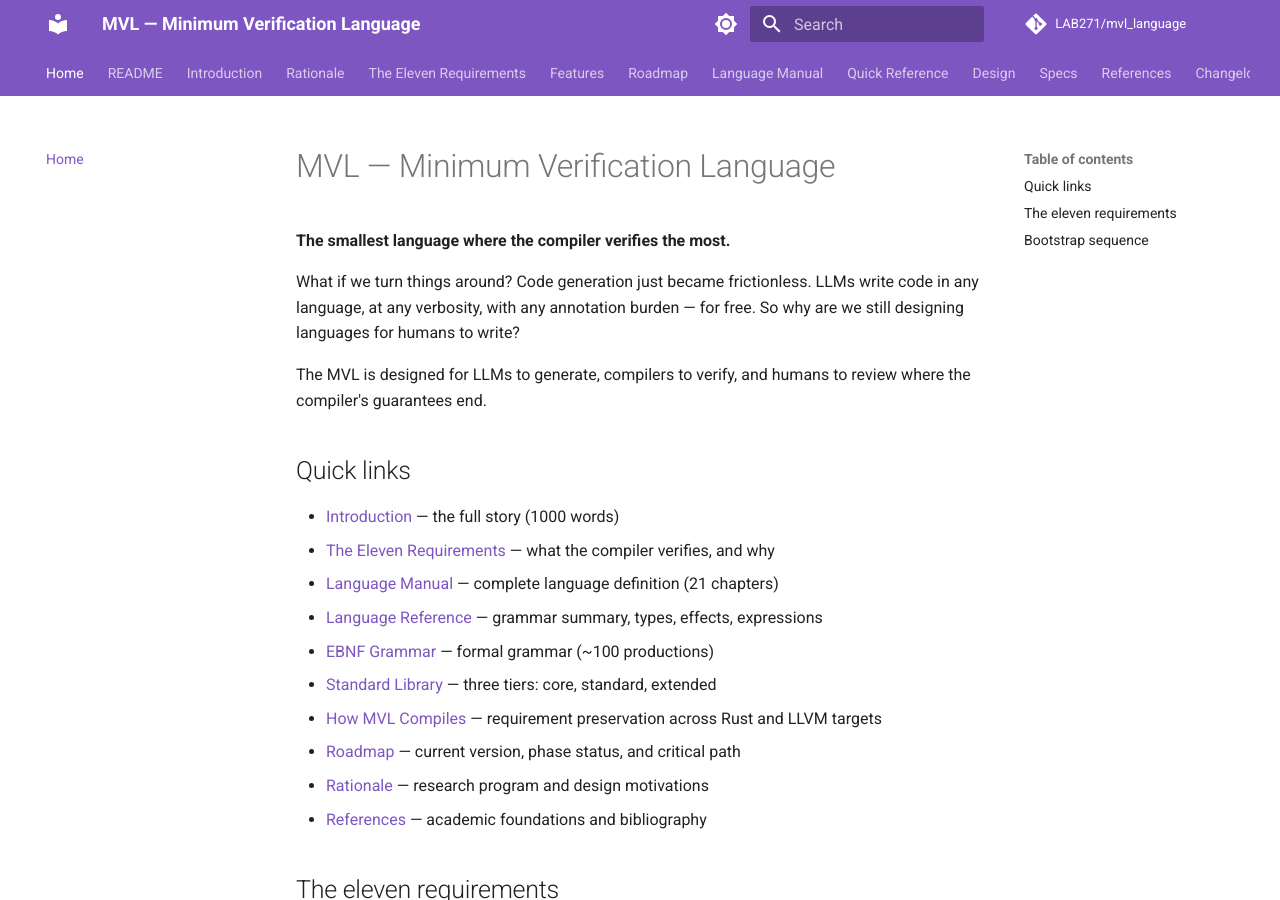
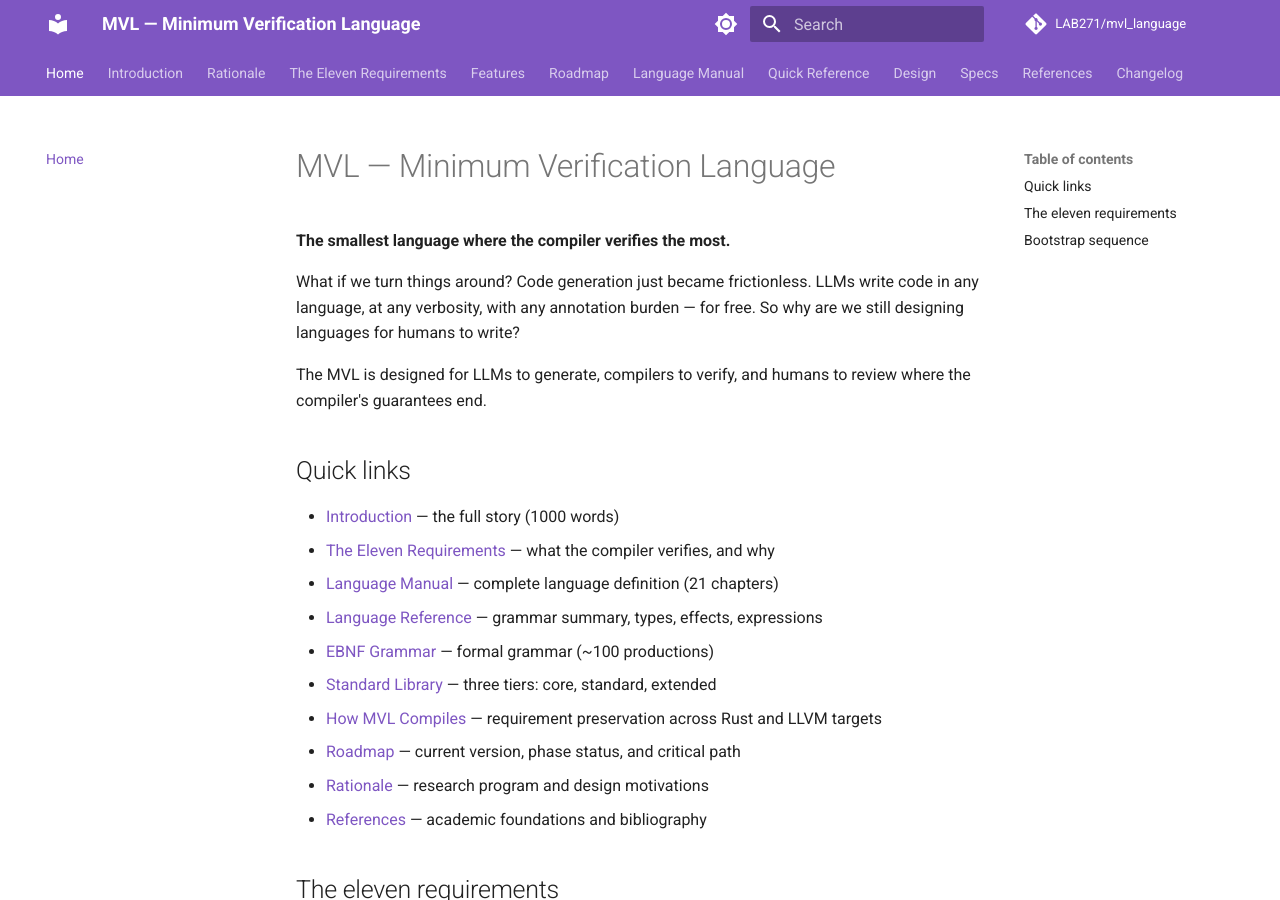
Before and after one commit to mvl-lang/mvl, an MkDocs documentation site: the page built from docs/index.md, in a window 1280 px wide and 900 px high. Built offline with MkDocs 1.6.1 and Material for MkDocs 9.7.7, drawn with Linux system fonts in a browser that asks for light colours; comment, search, counter and statistics services are not loaded.

Commit message:
chore(docs): drop README.md from mkdocs site (GitHub-only)
README has root-relative .openspec/ links that mkdocs can't resolve
from the docs/ context. README stays on GitHub; mkdocs uses docs/index.md
as the home page.

Co-Authored-By: Claude Sonnet 4.6 <noreply@anthropic.com>

```diff
--- a/mkdocs.yml
+++ b/mkdocs.yml
@@ -31,7 +31,6 @@ theme:
 
 nav:
   - Home: index.md
-  - README: readme.md
   - Introduction: introduction.md
   - Rationale: mvl_rationale.md
   - The Eleven Requirements: requirements.md
```
Also changed, not shown: docs/readme.md (deleted, +0 -1 lines).
